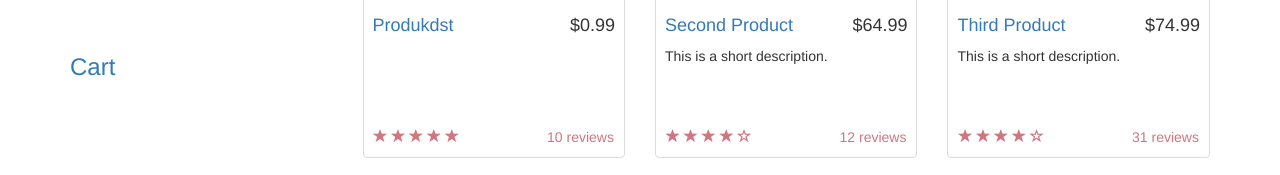
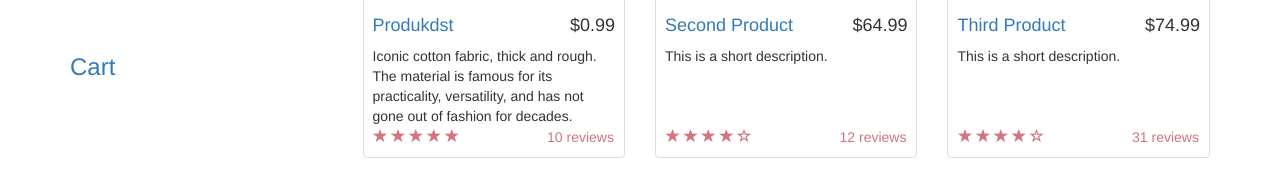
Before and after one commit to He4eLoBeK/SWAGG, a plain HTML site: page INDEX.html in a window 1280 px wide. Shown: the part 105-280 px from the top of the page. Drawn offline with nearby package versions, Linux system fonts and the light colour scheme; files that its build step writes are made by us from their sources; files whose address does not match are found by name.

Commit message:
INDEX.html

```diff
--- a/INDEX.html
+++ b/INDEX.html
@@ -91,6 +91,7 @@
                                 <h4 class="pull-right">$0.99</h4>
                                 <h4><a href="" data-toggle="modal" data-target="#FirstGoodModal">Produkdst</a>
                                 </h4>
+				    <p>Iconic cotton fabric, thick and rough. The material is famous for its practicality, versatility, and has not gone out of fashion for decades.</p>
                             </div>
                             <div class="ratings">
                                 <p class="pull-right">10 reviews</p>
```
